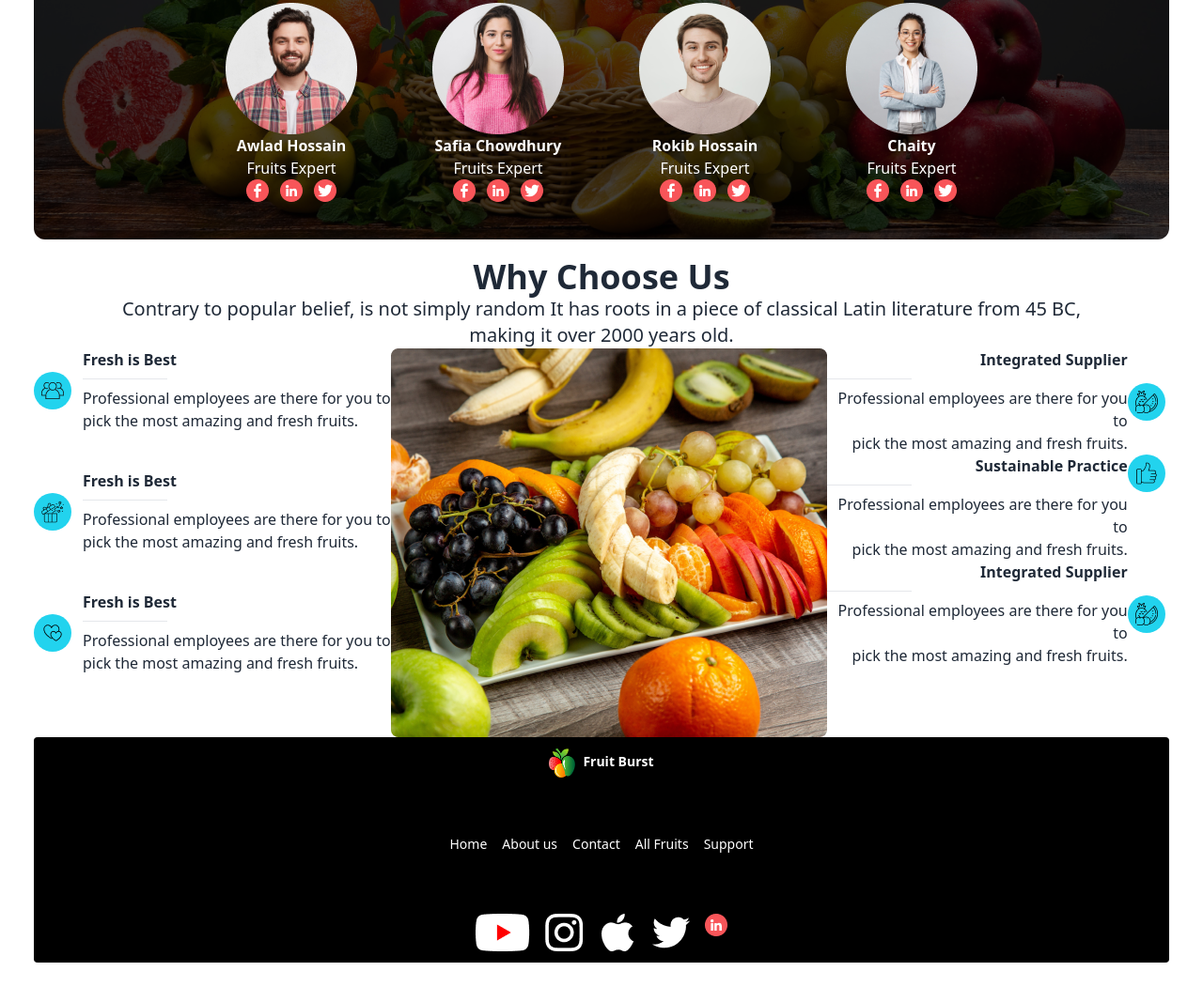
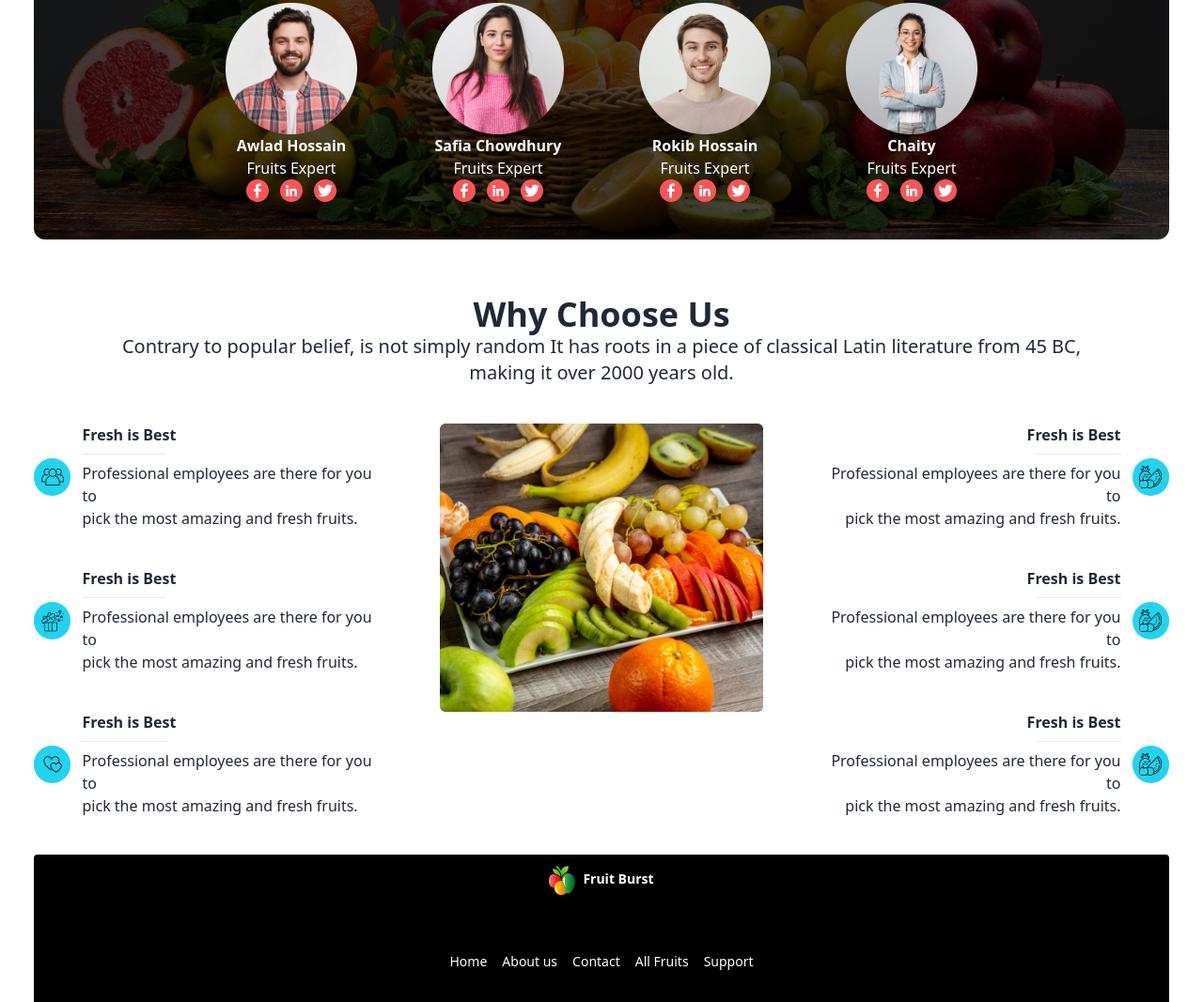
Before and after one commit to showrove6t8/third-assignment, a plain HTML site: page index.html in a window 1280 px wide. Shown: the part 1556-2623 px from the top of the page at 94% size. Drawn offline with nearby package versions, Linux system fonts and the light colour scheme.

Commit message:
resposive

```diff
--- a/index.html
+++ b/index.html
@@ -447,7 +447,7 @@
   </section>
   <!-- card 2 end -->
   <main class="">
-    <section>
+    <section class="my-10">
       <div class=" text-center block m-auto pt-5">
         <h1 class="text-4xl font-extrabold">Why Choose Us</h1>
         <p class="text-xl">Contrary to popular belief, is not simply random
@@ -455,7 +455,7 @@
           <br>making it over 2000 years old.
         </p>
       </div>
-      <div class="flex">
+      <div class="flex lg:flex-row flex-col mt-10">
 
         <div class="space-y-10">
           <div class="flex items-center justify-center gap-3">
@@ -526,52 +526,58 @@
         </div>
 
         <!-- sec-2 -->
-        <div class="">
-          <img src="./B8A3-fruit-brust/images/whychoose1.png" alt="">
+        <div class="lg:m-0 m-10">
+          <img class="lg:w-3/4 block m-auto" src="./B8A3-fruit-brust/images/whychoose1.png" alt="">
         </div>
 
         <!-- sec-3 -->
-        <section class="text-right">
+        <section class="lg:text-right">
 
-          <div class="flex items-center justify-center">
-            <div class="w-80">
+          <div class="space-y-10">
+            <div class="flex lg:flex-row-reverse items-center justify-center gap-3">
+              <div class=" bg-cyan-400 rounded-full flex items-center justify-center h-10 w-10">
+                <img src="./fruit 1.png" alt="">
+              </div>
+              <div>
+                <h1 class="pb-2 font-extrabold">Fresh is Best</h1>
+                <hr width="90" class="lg:ml-auto">
 
-              <h1 class="pb-2 font-extrabold">Integrated Supplier</h1>
-              <hr width="90">
+
                 <p class="pt-2">Professional employees are there for you to
                   <br>pick the most amazing and fresh fruits.
                 </p>
               </div>
+
+            </div>
+            <div class="space-y-10">
+              <div class="flex lg:flex-row-reverse items-center justify-center gap-3">
                 <div class=" bg-cyan-400 rounded-full flex items-center justify-center h-10 w-10">
-
                   <img src="./fruit 1.png" alt="">
                 </div>
-          </div>
-          <div class="flex">
-            <div class="w-80">
-              <h1 class="pb-2 font-extrabold">Sustainable Practice</h1>
-              <hr width="90">
+                <div>
+                  <h1 class="pb-2 font-extrabold">Fresh is Best</h1>
+                  <hr width="90" class="lg:ml-auto">
+
                   <p class="pt-2">Professional employees are there for you to
                     <br>pick the most amazing and fresh fruits.
                   </p>
                 </div>
+
+              </div>
+              <div class="space-y-10">
+                <div class="flex lg:flex-row-reverse items-center justify-center gap-3">
                   <div class=" bg-cyan-400 rounded-full flex items-center justify-center h-10 w-10">
+                    <img src="./fruit 1.png" alt="">
+                  </div>
+                  <div>
+                    <h1 class="pb-2 font-extrabold">Fresh is Best</h1>
+                    <hr width="90" class="lg:ml-auto">
 
-              <img src="./like 1.png" alt="">
-            </div>
-          </div>
-          <div class="flex items-center justify-center">
-            <div class="w-80">
-
-              <h1 class="pb-2 font-extrabold">Integrated Supplier</h1>
-              <hr width="90">
                     <p class="pt-2">Professional employees are there for you to
                       <br>pick the most amazing and fresh fruits.
                     </p>
                   </div>
-            <div class=" bg-cyan-400 rounded-full flex items-center justify-center h-10 w-10">
-              <img src="./fruit 1.png" alt="">
-            </div>
+
                 </div>
         </section>
       </div>
```
Lines whose indentation alone changed are shown as unchanged.
